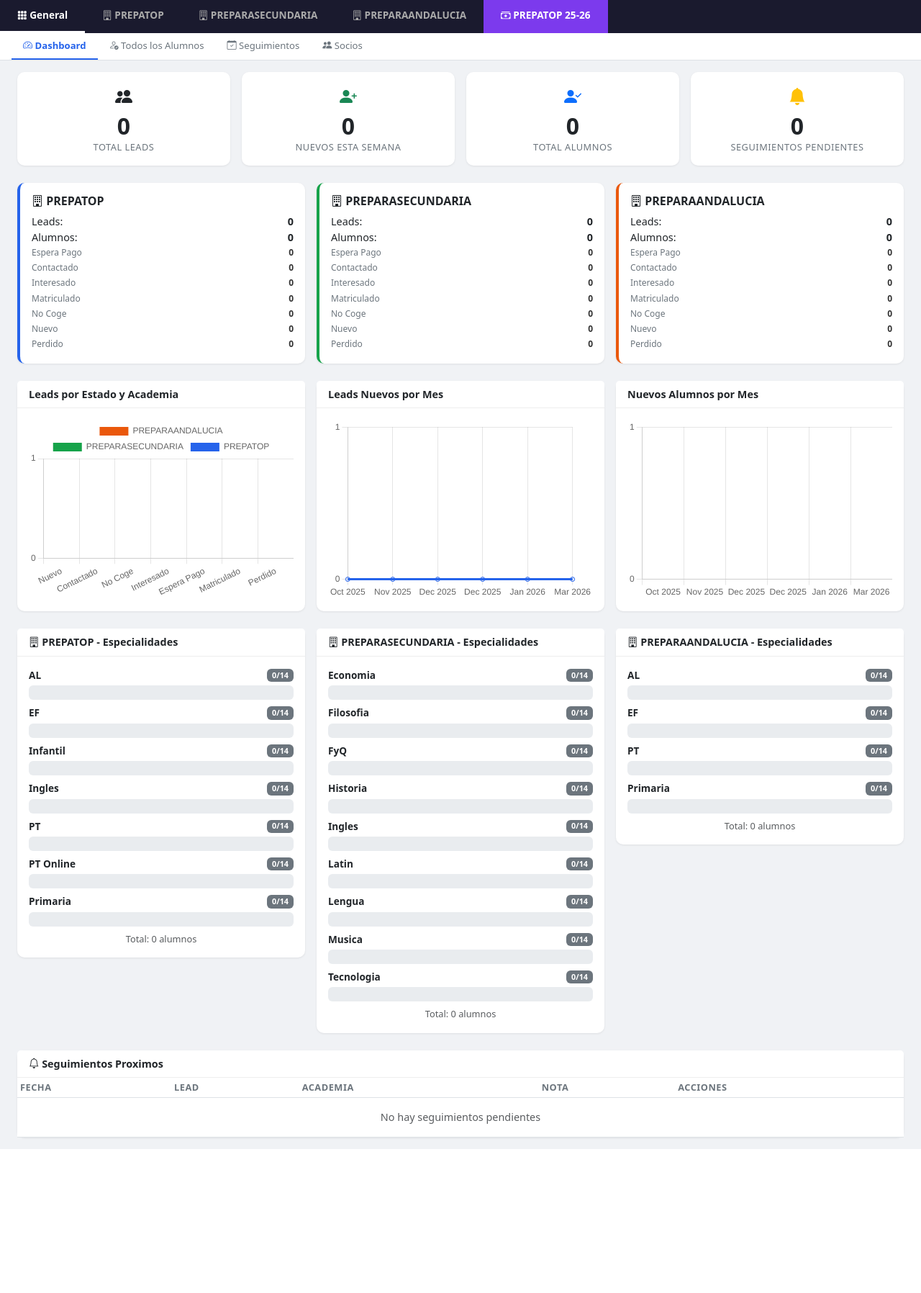
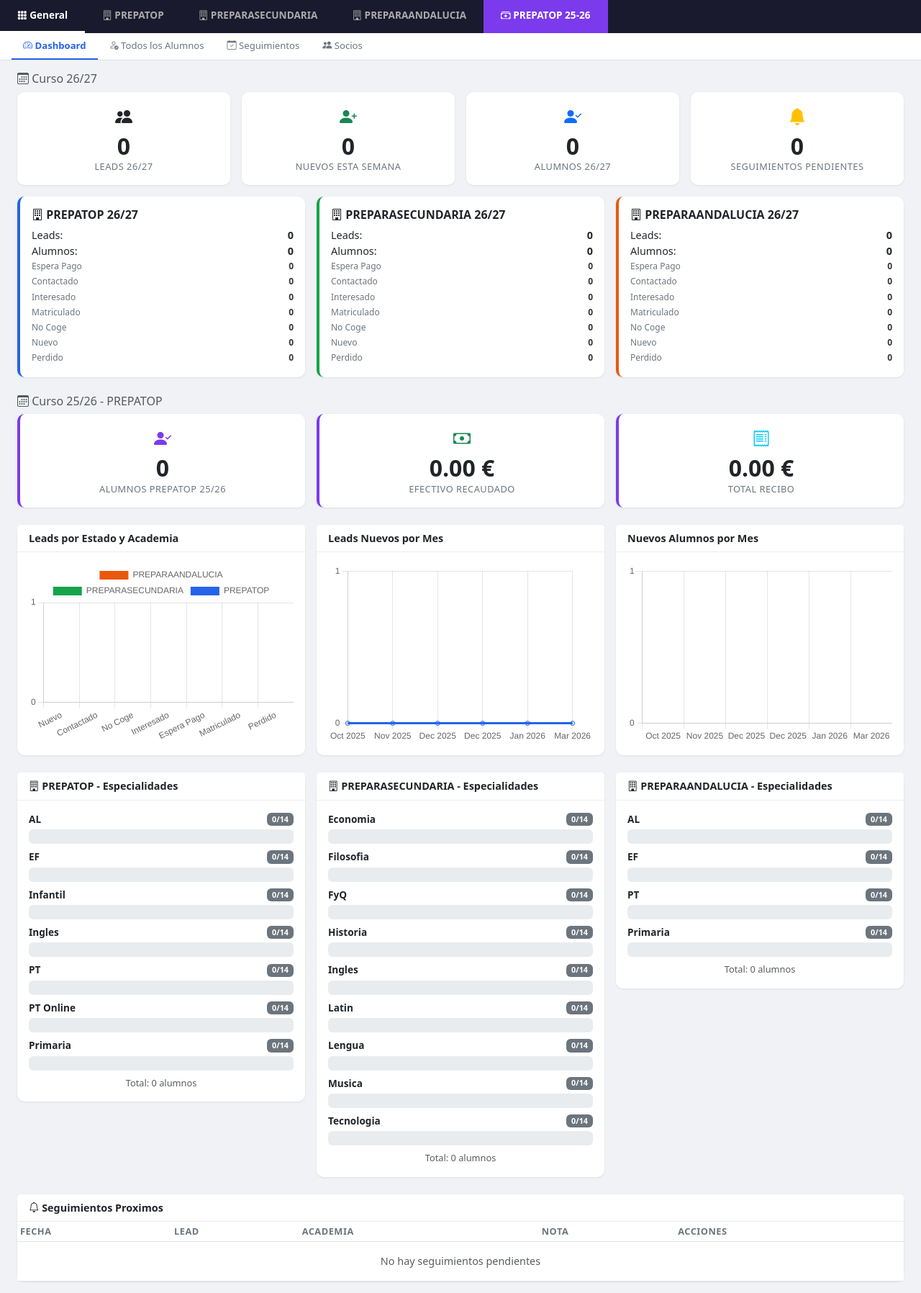
Before and after one commit to albertoprepatop-web/lead-manager, a Flask app: page / in a window 1280 px wide. Shown: the part 56-1852 px from the top of the page at 72% size. Before the commit the page ends 1652 px from the top, so only its background shows below. Run offline with Flask 3, Linux system fonts and the light colour scheme; the visitor is signed in with stand-in values (Sample User, id 1); data that the repository does not hold is empty; some libraries are stand-ins or nearby versions.

Commit message:
Separate dashboard: Curso 26/27 vs PREPATOP 25/26 with independent KPIs

```diff
--- a/app.py
+++ b/app.py
@@ -171,6 +171,26 @@ def dashboard():
             count = Alumno.query.filter_by(academia=academia_name, especialidad=esp).count()
             por_especialidad[academia_name][esp] = count
 
+    # PREPATOP 25/26 stats
+    alumnos_2526 = Alumno.query.filter(
+        Alumno.academia == 'PREPATOP',
+        Alumno.grupo != '',
+        Alumno.grupo.isnot(None)
+    )
+    total_alumnos_2526 = alumnos_2526.count()
+    pagos_efectivo_2526 = db.session.query(db.func.sum(Pago.cantidad)).join(Alumno).filter(
+        Alumno.academia == 'PREPATOP',
+        Alumno.grupo != '',
+        Alumno.grupo.isnot(None),
+        Pago.metodo == 'efectivo',
+    ).scalar() or 0
+    pagos_recibo_2526 = db.session.query(db.func.sum(Pago.cantidad)).join(Alumno).filter(
+        Alumno.academia == 'PREPATOP',
+        Alumno.grupo != '',
+        Alumno.grupo.isnot(None),
+        Pago.metodo == 'recibo',
+    ).scalar() or 0
+
     return jsonify({
         'total_leads': total,
         'nuevos_semana': nuevos_semana,
@@ -181,6 +201,11 @@ def dashboard():
         'alumnos_por_mes': alumnos_por_mes,
         'por_especialidad': por_especialidad,
         'seguimientos_proximos': [s.to_dict() for s in seguimientos_proximos],
+        'prepatop_2526': {
+            'alumnos': total_alumnos_2526,
+            'efectivo': pagos_efectivo_2526,
+            'recibo': pagos_recibo_2526,
+        },
     })
 
 
--- a/static/js/app.js
+++ b/static/js/app.js
@@ -126,6 +126,13 @@ async function loadDashboard() {
     document.getElementById('kpi-nuevos').textContent = data.nuevos_semana;
     document.getElementById('kpi-alumnos').textContent = data.total_alumnos;
     document.getElementById('kpi-seguimientos').textContent = data.seguimientos_pendientes;
+
+    // PREPATOP 25/26
+    if (data.prepatop_2526) {
+        document.getElementById('kpi-alumnos-2526').textContent = data.prepatop_2526.alumnos;
+        document.getElementById('kpi-efectivo-2526').textContent = data.prepatop_2526.efectivo.toFixed(2) + ' €';
+        document.getElementById('kpi-recibo-2526').textContent = data.prepatop_2526.recibo.toFixed(2) + ' €';
+    }
 
     for (const [academia, info] of Object.entries(data.por_academia)) {
         const key = academia.toLowerCase();
--- a/templates/index.html
+++ b/templates/index.html
@@ -54,13 +54,15 @@
     <div class="container-fluid px-4 py-3">
         <!-- ═══════════════════ DASHBOARD ═══════════════════ -->
         <div id="view-dashboard">
-            <div class="row g-3 mb-4">
+            <!-- ── KPIs 26/27 ── -->
+            <h6 class="text-muted mb-2"><i class="bi bi-calendar3"></i> Curso 26/27</h6>
+            <div class="row g-3 mb-3">
                 <div class="col-md-3">
                     <div class="card kpi-card">
                         <div class="card-body text-center">
                             <div class="kpi-icon"><i class="bi bi-people-fill"></i></div>
                             <div class="kpi-value" id="kpi-total">0</div>
-                            <div class="kpi-label">Total Leads</div>
+                            <div class="kpi-label">Leads 26/27</div>
                         </div>
                     </div>
                 </div>
@@ -78,7 +80,7 @@
                         <div class="card-body text-center">
                             <div class="kpi-icon text-primary"><i class="bi bi-person-check-fill"></i></div>
                             <div class="kpi-value" id="kpi-alumnos">0</div>
-                            <div class="kpi-label">Total Alumnos</div>
+                            <div class="kpi-label">Alumnos 26/27</div>
                         </div>
                     </div>
                 </div>
@@ -96,7 +98,7 @@
                 <div class="col-md-4">
                     <div class="card academia-card academia-prepatop">
                         <div class="card-body">
-                            <h6 class="fw-bold"><i class="bi bi-building"></i> PREPATOP</h6>
+                            <h6 class="fw-bold"><i class="bi bi-building"></i> PREPATOP 26/27</h6>
                             <div class="d-flex justify-content-between"><span>Leads:</span><span class="fw-bold" id="ac-prepatop-total">0</span></div>
                             <div class="d-flex justify-content-between"><span>Alumnos:</span><span class="fw-bold" id="ac-prepatop-alumnos">0</span></div>
                             <div id="ac-prepatop-estados"></div>
@@ -106,7 +108,7 @@
                 <div class="col-md-4">
                     <div class="card academia-card academia-preparasecundaria">
                         <div class="card-body">
-                            <h6 class="fw-bold"><i class="bi bi-building"></i> PREPARASECUNDARIA</h6>
+                            <h6 class="fw-bold"><i class="bi bi-building"></i> PREPARASECUNDARIA 26/27</h6>
                             <div class="d-flex justify-content-between"><span>Leads:</span><span class="fw-bold" id="ac-preparasecundaria-total">0</span></div>
                             <div class="d-flex justify-content-between"><span>Alumnos:</span><span class="fw-bold" id="ac-preparasecundaria-alumnos">0</span></div>
                             <div id="ac-preparasecundaria-estados"></div>
@@ -116,10 +118,41 @@
                 <div class="col-md-4">
                     <div class="card academia-card academia-preparaandalucia">
                         <div class="card-body">
-                            <h6 class="fw-bold"><i class="bi bi-building"></i> PREPARAANDALUCIA</h6>
+                            <h6 class="fw-bold"><i class="bi bi-building"></i> PREPARAANDALUCIA 26/27</h6>
                             <div class="d-flex justify-content-between"><span>Leads:</span><span class="fw-bold" id="ac-preparaandalucia-total">0</span></div>
                             <div class="d-flex justify-content-between"><span>Alumnos:</span><span class="fw-bold" id="ac-preparaandalucia-alumnos">0</span></div>
                             <div id="ac-preparaandalucia-estados"></div>
+                        </div>
+                    </div>
+                </div>
+            </div>
+            <!-- ── PREPATOP 25/26 ── -->
+            <h6 class="text-muted mb-2"><i class="bi bi-calendar3"></i> Curso 25/26 - PREPATOP</h6>
+            <div class="row g-3 mb-4">
+                <div class="col-md-4">
+                    <div class="card" style="border-left: 4px solid #7C3AED;">
+                        <div class="card-body text-center">
+                            <div class="kpi-icon" style="color:#7C3AED"><i class="bi bi-person-check-fill"></i></div>
+                            <div class="kpi-value" id="kpi-alumnos-2526">0</div>
+                            <div class="kpi-label">Alumnos PREPATOP 25/26</div>
+                        </div>
+                    </div>
+                </div>
+                <div class="col-md-4">
+                    <div class="card" style="border-left: 4px solid #7C3AED;">
+                        <div class="card-body text-center">
+                            <div class="kpi-icon text-success"><i class="bi bi-cash"></i></div>
+                            <div class="kpi-value" id="kpi-efectivo-2526">0 €</div>
+                            <div class="kpi-label">Efectivo Recaudado</div>
+                        </div>
+                    </div>
+                </div>
+                <div class="col-md-4">
+                    <div class="card" style="border-left: 4px solid #7C3AED;">
+                        <div class="card-body text-center">
+                            <div class="kpi-icon text-info"><i class="bi bi-receipt"></i></div>
+                            <div class="kpi-value" id="kpi-recibo-2526">0 €</div>
+                            <div class="kpi-label">Total Recibo</div>
                         </div>
                     </div>
                 </div>
```
